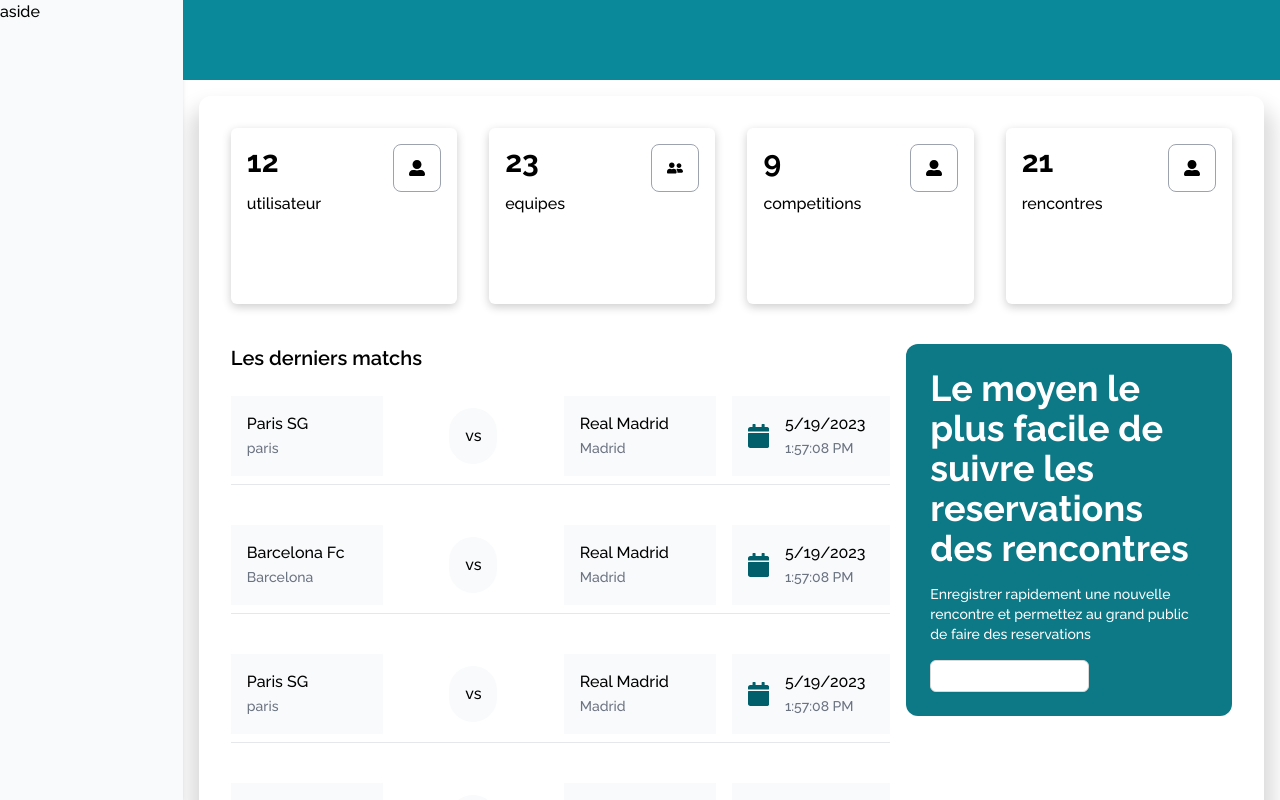
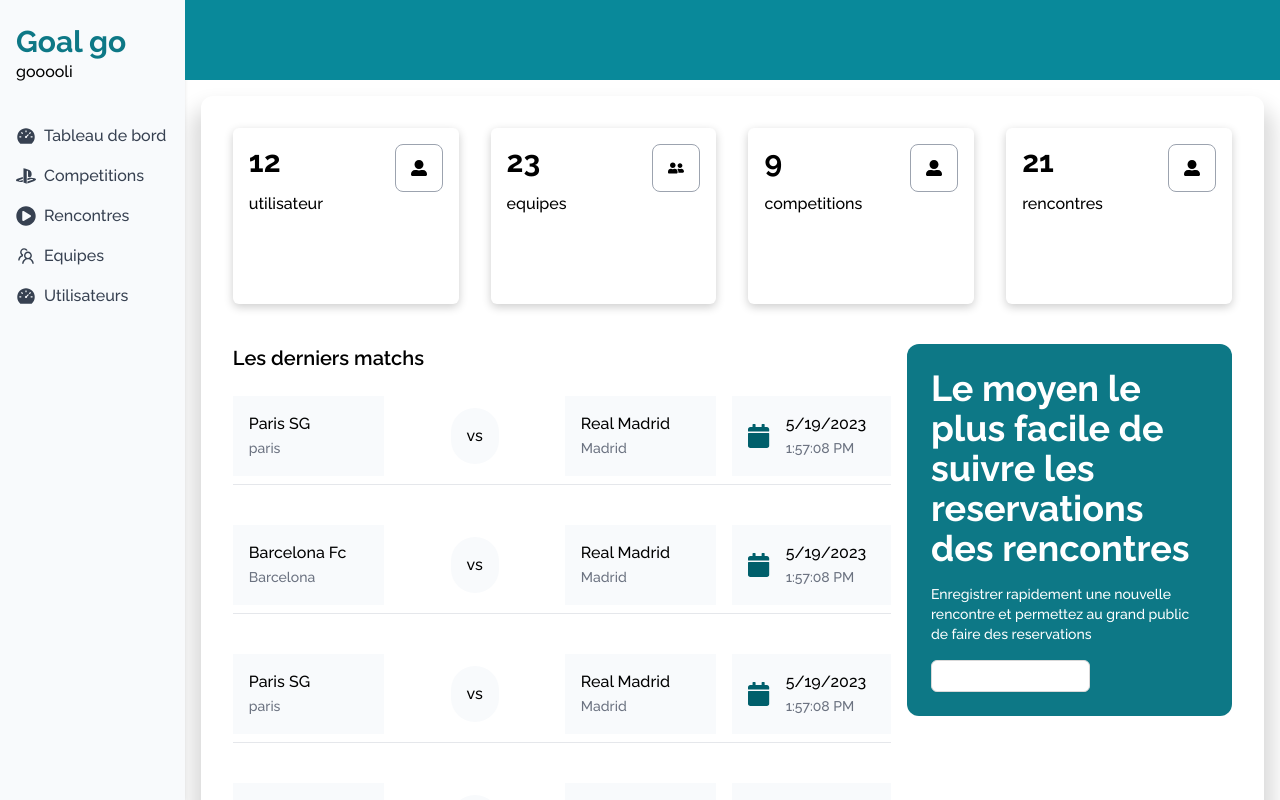
Before and after one commit to Cedric921/soocer-ticket-app2, a Next.js app: page /admin in a window 1280 px wide. Built offline with nearby package versions, Linux system fonts and the light colour scheme.

Commit message:
feat: add asidebar

```diff
--- /dev/null
+++ b/src/components/admin/Asidebar.tsx
@@ -0,0 +1,56 @@
+import Link from 'next/link';
+import React from 'react';
+import { AiFillDashboard, AiOutlineTeam } from 'react-icons/ai';
+import { FaPlayCircle, FaPlaystation } from 'react-icons/fa';
+
+const links = [
+	{
+		label: 'Tableau de bord',
+		icon: <AiFillDashboard />,
+		link: '/admin',
+	},
+	{
+		label: 'Competitions',
+		icon: <FaPlaystation />,
+		link: '/compet',
+	},
+	{
+		label: 'Rencontres',
+		icon: <FaPlayCircle />,
+		link: '/games',
+	},
+	{
+		label: 'Equipes',
+		icon: <AiOutlineTeam />,
+		link: '/teams',
+	},
+	{
+		label: 'Utilisateurs',
+		icon: <AiFillDashboard />,
+		link: '/users',
+	},
+];
+const Asidebar = () => {
+	return (
+		<>
+			<div className='p-4 px-2 flex flex-col'>
+				<Link href={'/'} className='text-3xl font-bold text-primary-700'>
+					Goal go
+				</Link>
+				<span>gooooli</span>
+			</div>
+			<div className='my-4'>
+				{links.map((link, i) => (
+					<Link key={i} href={link.link}>
+						<div className='flex gap-2 p-2 items-center rounded duration-1000 text-gray-700 hover:text-white hover:bg-primary-600'>
+							<span className='text-xl '>{link.icon}</span>
+							{link.label}
+						</div>
+					</Link>
+				))}
+			</div>
+		</>
+	);
+};
+
+export default Asidebar;
--- a/src/components/admin/layout.tsx
+++ b/src/components/admin/layout.tsx
@@ -1,6 +1,7 @@
 import { ConfigProvider } from 'antd';
 import React from 'react';
 import fr from 'antd/locale/fr_FR';
+import Asidebar from './Asidebar';
 
 interface ILayout {
 	children: React.ReactNode;
@@ -19,8 +20,8 @@
 			locale={fr}
 		>
 			<div className='w-full h-screen max-h-screen flex '>
-				<aside className='w-1/6 max-w-[300px] bg-slate-50 shadow-md'>
-					aside
+				<aside className='w-1/6 max-w-[300px] bg-slate-50 shadow-md p-2'>
+					<Asidebar />
 				</aside>
 				<main className='w-full'>
 					<header className='w-full h-20 bg-primary-600 text-white p-4'></header>
```
